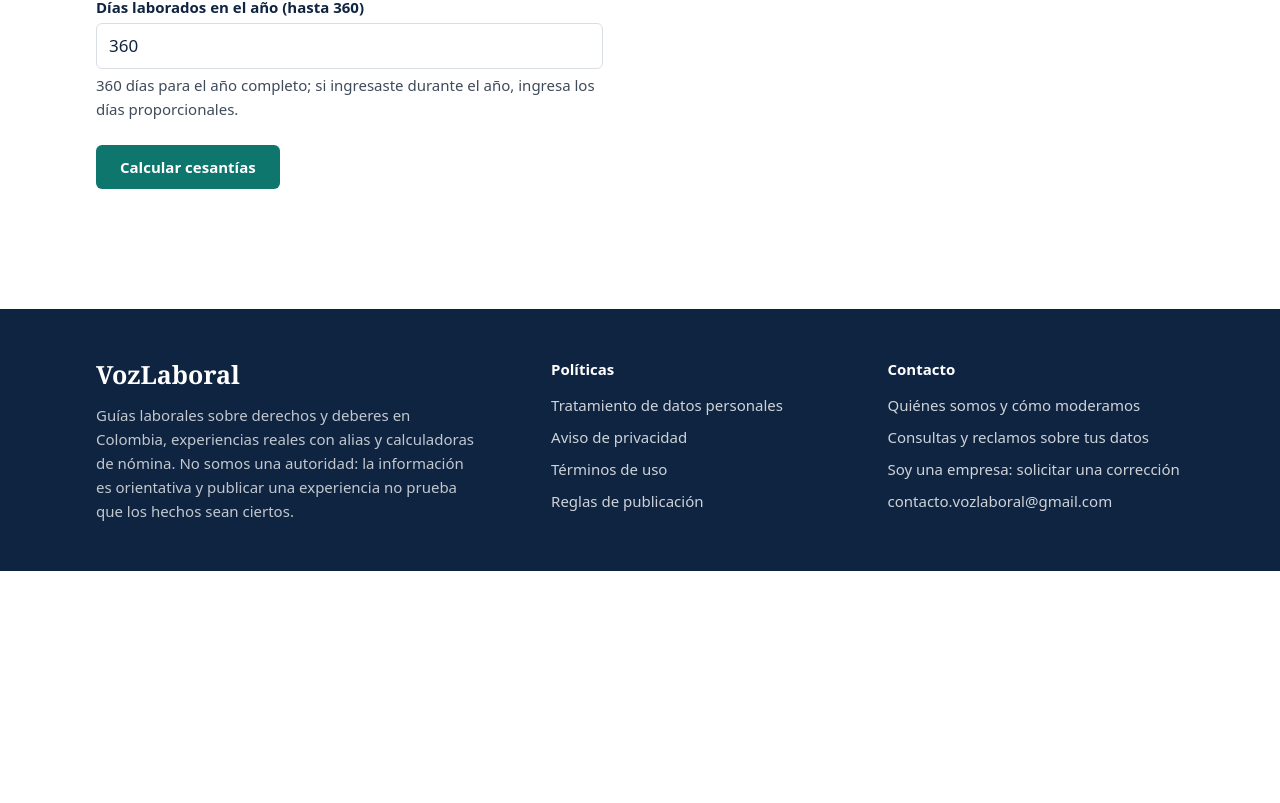
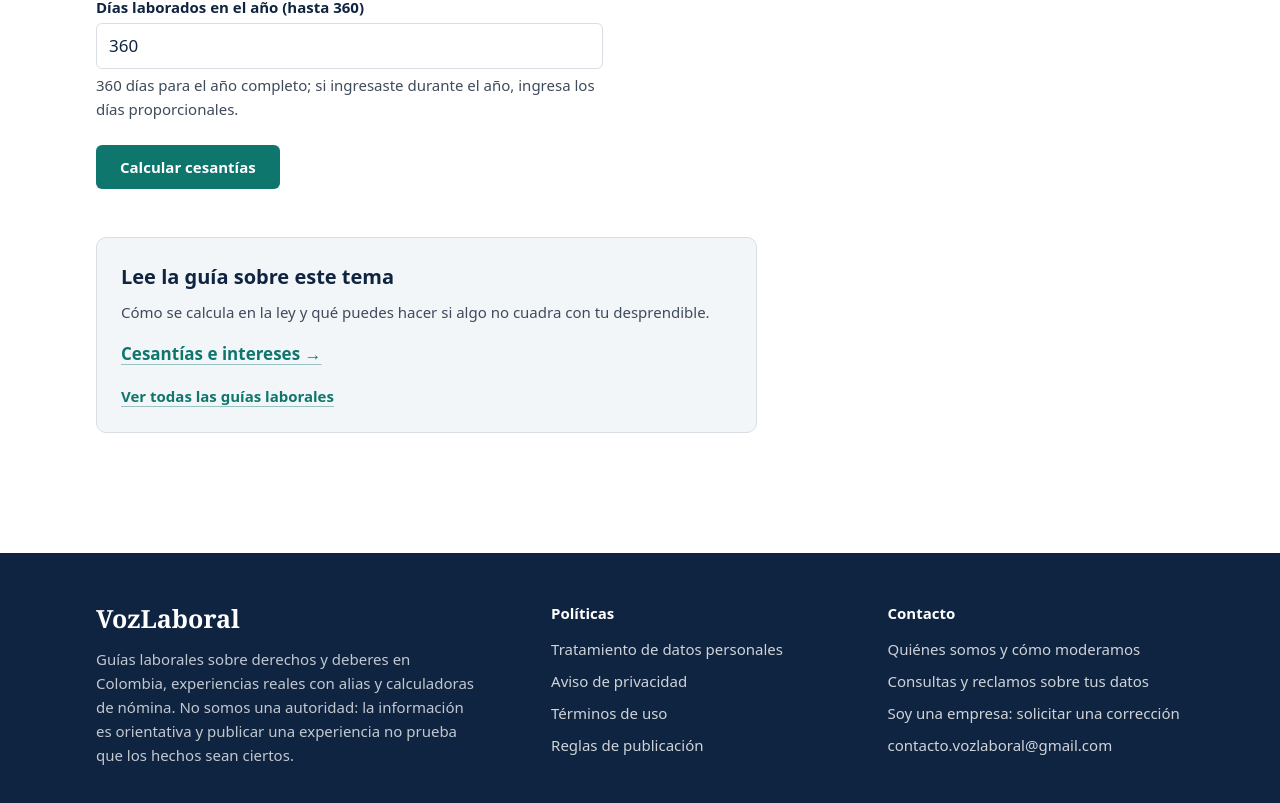
Before and after one commit to Javier0618/Voz-Laboral, a React (Vite) app: page /calculadoras/cesantias in a window 1280 px wide. Shown: the part 668-1471 px from the top of the page. Before the commit the page ends 1239 px from the top, so only its background shows below. Built offline with nearby package versions, Linux system fonts and the light colour scheme; no server answers.

Commit message:
feat: enlace a guía desde calculadora de cesantías

```diff
--- a/src/pages/calculadoras/Cesantias.tsx
+++ b/src/pages/calculadoras/Cesantias.tsx
@@ -4,6 +4,7 @@ import { VALORES_2026 } from '../../lib/liquidacion';
 import { Alert, Field, PageHeader } from '../../components/ui';
 import { CalcSharePrompt } from '../../components/CalcSharePrompt';
 import { PrintButton } from '../../components/PrintButton';
+import { CalculatorGuideLinks } from '../../components/CalculatorGuideLinks';
 
 const pesos = (n: number) => `$${Math.round(n).toLocaleString('es-CO')}`;
 const soloDigitos = (s: string) => s.replace(/\D/g, '');
@@ -159,6 +160,8 @@ export default function CesantiasPage() {
           )}
         </section>
       </div>
+
+      <CalculatorGuideLinks path="/calculadoras/cesantias" />
     </div>
   );
 }
```
